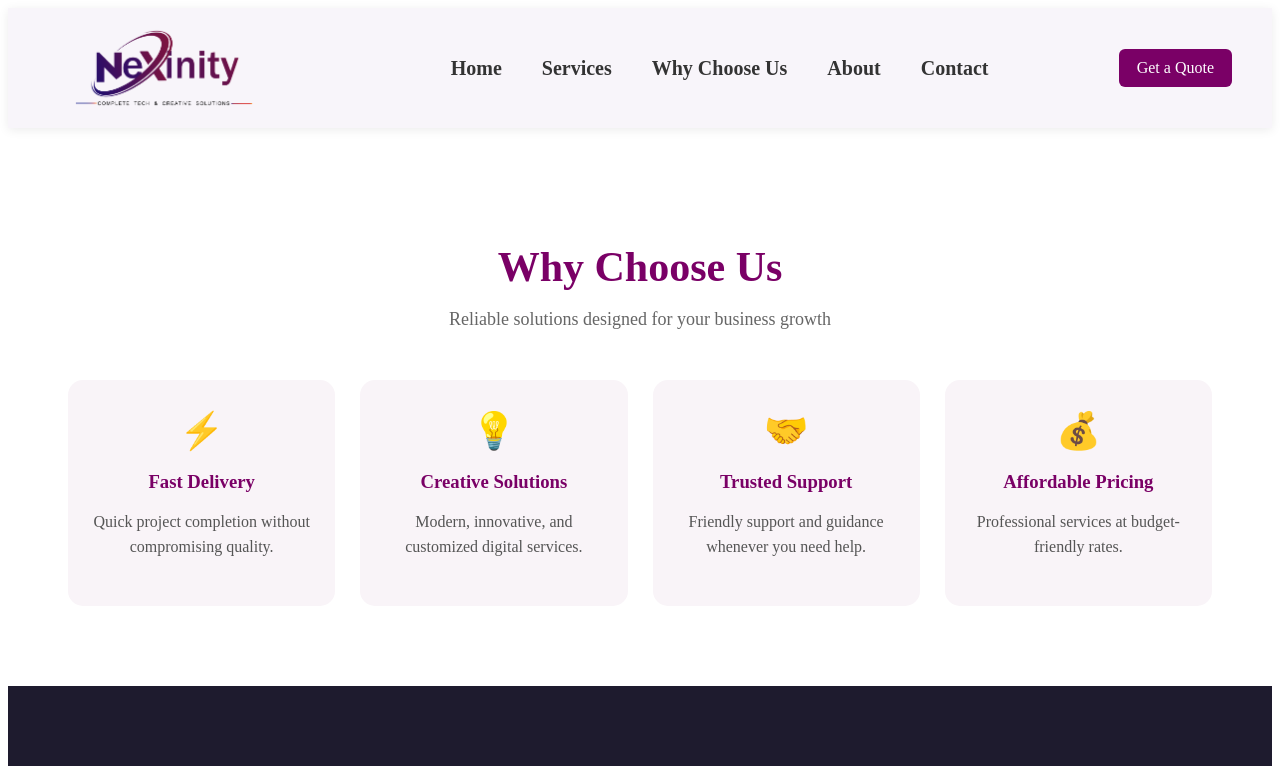
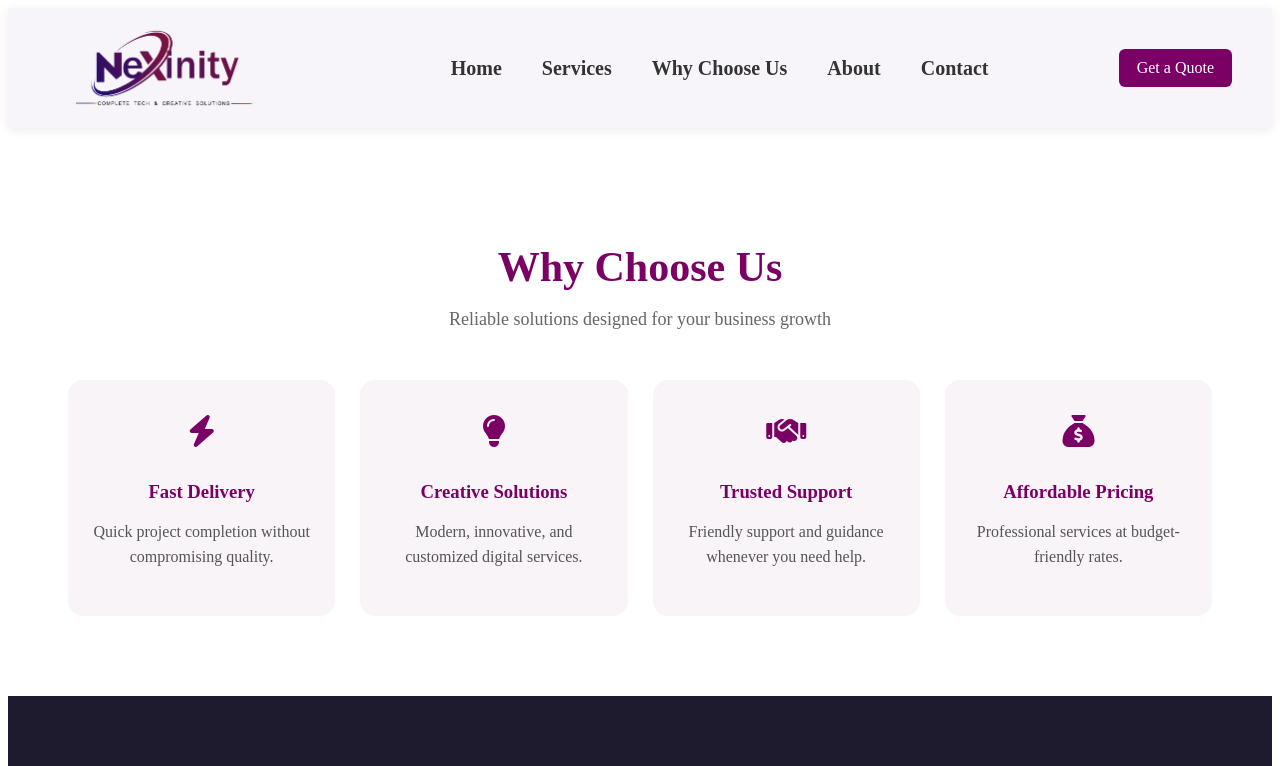
Before and after one commit to HariTHAsudheesh/nexinity-website, an Angular app: page /why-choose in a window 1280 px wide. Shown: the top 766 px of the page. Built offline with nearby package versions, Linux system fonts and the light colour scheme.

Commit message:
update icons

```diff
--- a/src/app/components/why-choose/why-choose.css
+++ b/src/app/components/why-choose/why-choose.css
@@ -48,7 +48,11 @@
   color: #555;
   line-height: 1.6;
 }
-
+.why-card i {
+  font-size: 32px;
+  color: #7a0066;
+  margin-bottom: 15px;
+}
 /* Mobile */
 @media (max-width: 768px) {
   .why-choose {
--- a/src/app/components/why-choose/why-choose.html
+++ b/src/app/components/why-choose/why-choose.html
@@ -5,25 +5,25 @@
   <div class="why-container">
 
     <div class="why-card">
-      <div class="why-icon">⚡</div>
+      <div class="why-icon"><i class="fa-solid fa-bolt"></i></div>
       <h3>Fast Delivery</h3>
       <p>Quick project completion without compromising quality.</p>
     </div>
 
     <div class="why-card">
-      <div class="why-icon">💡</div>
+      <div class="why-icon"><i class="fa-solid fa-lightbulb"></i></div>
       <h3>Creative Solutions</h3>
       <p>Modern, innovative, and customized digital services.</p>
     </div>
 
     <div class="why-card">
-      <div class="why-icon">🤝</div>
+      <div class="why-icon"><i class="fa-solid fa-handshake"></i></div>
       <h3>Trusted Support</h3>
       <p>Friendly support and guidance whenever you need help.</p>
     </div>
 
     <div class="why-card">
-      <div class="why-icon">💰</div>
+      <div class="why-icon"><i class="fa-solid fa-sack-dollar"></i></div>
       <h3>Affordable Pricing</h3>
       <p>Professional services at budget-friendly rates.</p>
     </div>
```
